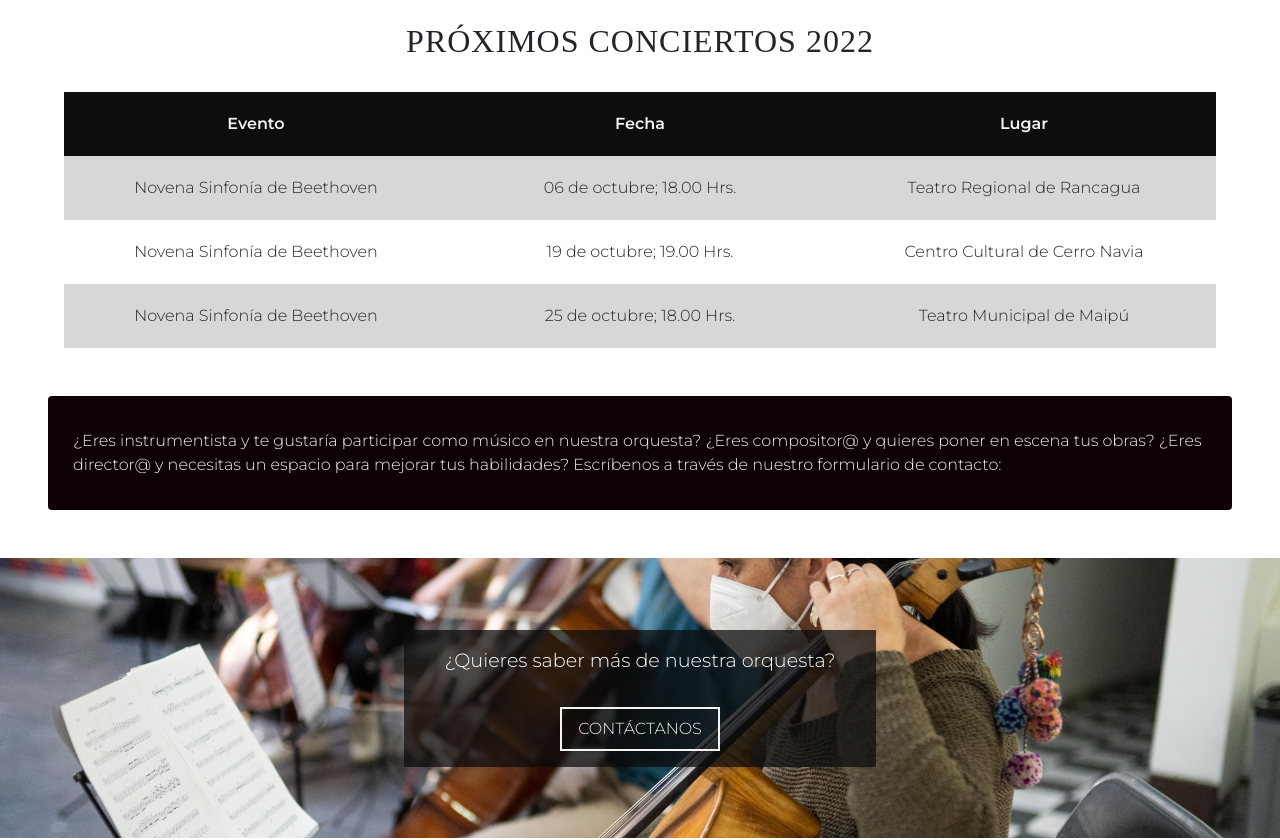
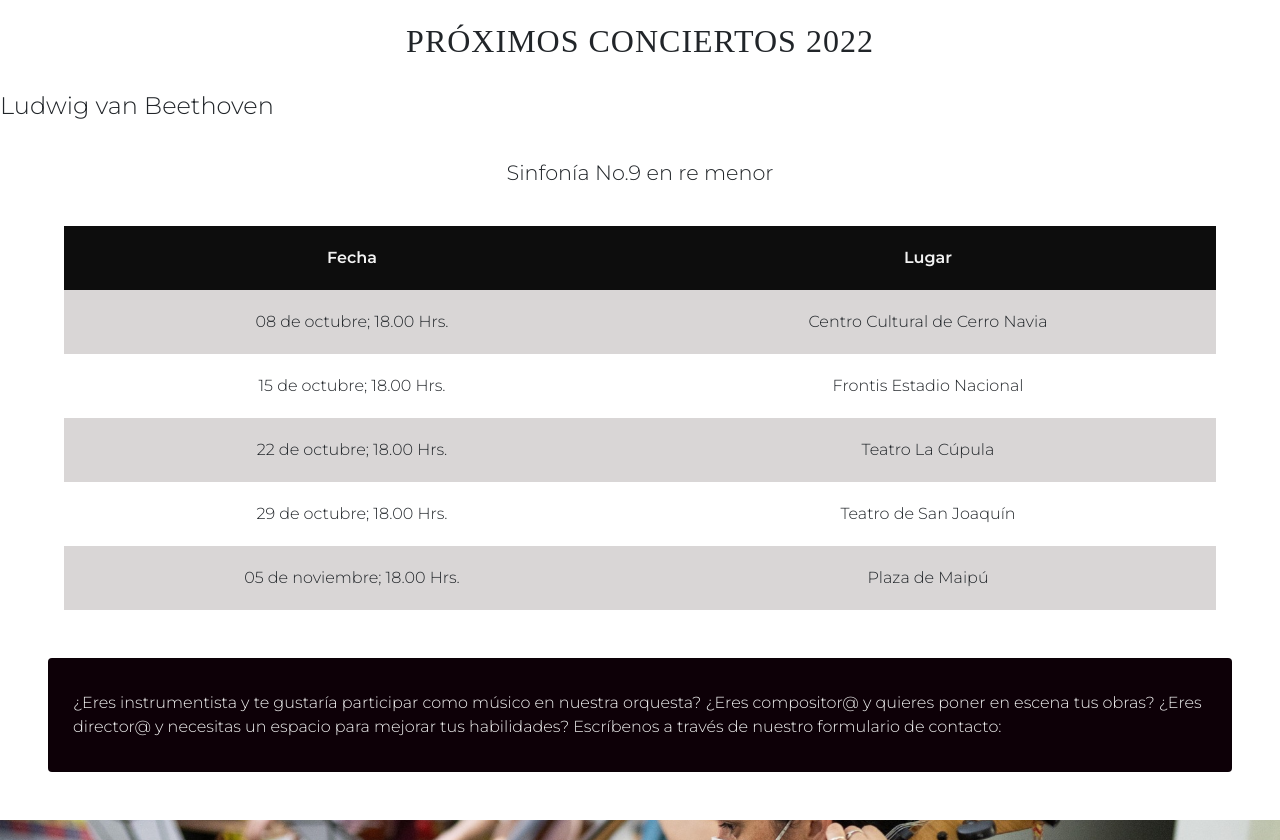
Before and after one commit to CamilleAlcavil/proyecto-eufonia, a website: page pages/orchestra.html in a window 1280 px wide. Shown: the part 2335-3175 px from the top of the page. Drawn offline with nearby package versions, Linux system fonts and the light colour scheme; a web font is replaced by a local one.

Commit message:
actualizacion textos

```diff
--- a/pages/orchestra.html
+++ b/pages/orchestra.html
@@ -169,30 +169,35 @@
       <!--Tabla de conciertos-->
       <section class="cartelera2">
         <h2 id="concert">PRÓXIMOS CONCIERTOS 2022</h2>
-
+        <h4 class="compositor">Ludwig van Beethoven</h4>
+        <h3 class="obra">Sinfonía No.9 en re menor</h3>
         <div data-aos="fade-down" data-aos-easing="linear" data-aos-duration="1000">
           <table class="tablaConciertos">
             <thead>
               <tr>
-                <th>Evento</th>
                 <th>Fecha</th>
                 <th>Lugar</th>
               </tr>
             </thead>
             <tr>
-              <td>Novena Sinfonía de Beethoven</td>
-              <td>06 de octubre; 18.00 Hrs.</td>
-              <td>Teatro Regional de Rancagua</td>
-            </tr>
-            <tr>
-              <td>Novena Sinfonía de Beethoven</td>
-              <td>19 de octubre; 19.00 Hrs.</td>
+              <td>08 de octubre; 18.00 Hrs.</td>
               <td>Centro Cultural de Cerro Navia</td>
             </tr>
             <tr>
-              <td>Novena Sinfonía de Beethoven</td>
-              <td>25 de octubre; 18.00 Hrs.</td>
-              <td>Teatro Municipal de Maipú</td>
+              <td>15 de octubre; 18.00 Hrs.</td>
+              <td>Frontis Estadio Nacional</td>
+            </tr>
+            <tr>
+              <td>22 de octubre; 18.00 Hrs.</td>
+              <td>Teatro La Cúpula</td>
+            </tr>
+            <tr>
+              <td>29 de octubre; 18.00 Hrs.</td>
+              <td>Teatro de San Joaquín</td>
+            </tr>
+            <tr>
+              <td>05 de noviembre; 18.00 Hrs.</td>
+              <td>Plaza de Maipú</td>
             </tr>
           </table>
         </div>
```
Also changed, not shown: index.html (+6 -5 lines), pages/about.html (+2 -6 lines), pages/education.html (+1 -1 lines).
